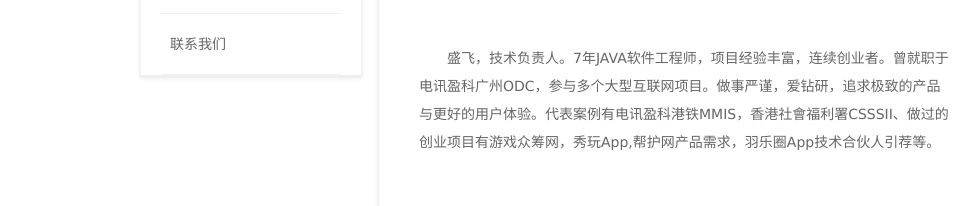
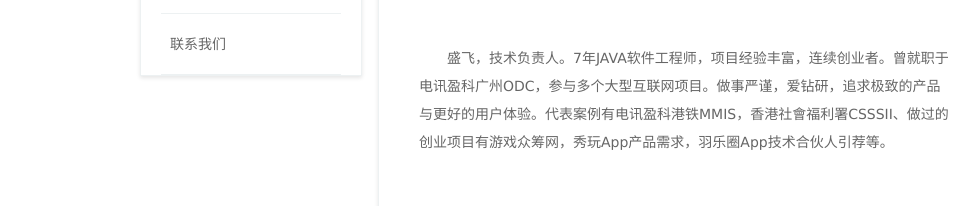
Before and after one commit to PuppyYuan/tianshi, a plain HTML site: page pages/team.html in a window 1280 px wide. Shown: the part 403-609 px from the top of the page, 0-969 px from the left. Drawn offline with Linux system fonts and the light colour scheme.

Commit message:
2015/09/09 second commit

```diff
--- a/pages/team.html
+++ b/pages/team.html
@@ -54,7 +54,7 @@
           <img src="../images/team2.jpg"  class="hire-img-left"/>
           <p class="hire-para" style="margin-bottom: 60px;">田寅，设计负责人。UI、VI、品牌设计, 4年独立运营品牌公司经验，8年品牌设计行业经历。设计观念及想法独具特色，崇尚简约设计风。代表案例有西湖集团、盛荟集团、创维集团、深圳文博会、米诺斯文化、金草地医疗科技、泛诺景观设计、源生活创意科技等。</p>
           <img src="../images/team3.jpg"  class="hire-img-right"/>
-          <p class="hire-para" style="margin-bottom: 60px;">盛飞，技术负责人。7年JAVA软件工程师，项目经验丰富，连续创业者。曾就职于电讯盈科广州ODC，参与多个大型互联网项目。做事严谨，爱钻研，追求极致的产品与更好的用户体验。代表案例有电讯盈科港铁MMIS，香港社會福利署CSSSII、做过的创业项目有游戏众筹网，秀玩App,帮护网产品需求，羽乐圈App技术合伙人引荐等。</p>
+          <p class="hire-para" style="margin-bottom: 60px;">盛飞，技术负责人。7年JAVA软件工程师，项目经验丰富，连续创业者。曾就职于电讯盈科广州ODC，参与多个大型互联网项目。做事严谨，爱钻研，追求极致的产品与更好的用户体验。代表案例有电讯盈科港铁MMIS，香港社會福利署CSSSII、做过的创业项目有游戏众筹网，秀玩App产品需求，羽乐圈App技术合伙人引荐等。</p>
           <img src="../images/team2.jpg"  class="hire-img-left"/>
           <p class="hire-para" style="margin-bottom: 60px;">王磊，技术主管。4年JAVA软件工程师，极客开发者。参与多个软件及系统开发，曾于游戏众筹网JAVA研发部任职技术负责人，有独自创业经历。代表案例游戏众筹网、中国医疗人才网、中国汽车人才网、中国印刷人才网、APP服务端开发等。</p>
           <img src="../images/team4.jpg"  class="hire-img-right"/>
```
